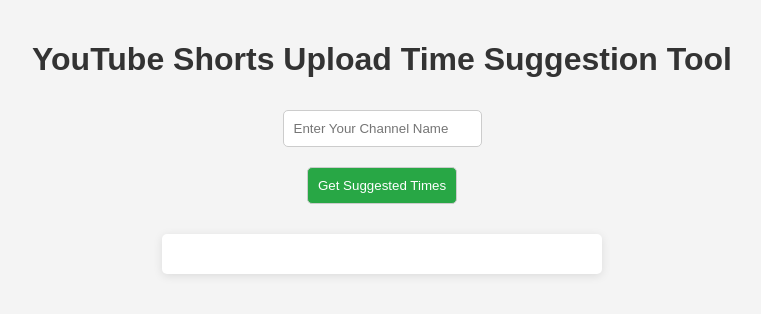
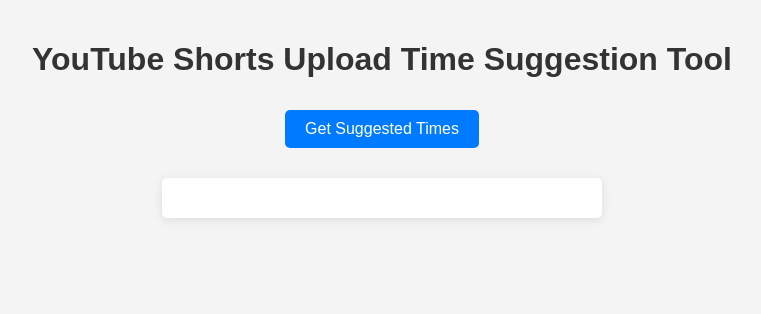
Before and after one commit to vishala5000/Game.io, a plain HTML site: page index.html in a window 1280 px wide. Shown: the whole page, without its empty margins (258-1019 px from the left). Drawn offline with Linux system fonts and the light colour scheme.

Commit message:
Update index.html

```diff
--- a/index.html
+++ b/index.html
@@ -17,19 +17,18 @@
         h1 {
             color: #333;
         }
-        input, button {
-            padding: 10px;
+        button {
+            padding: 10px 20px;
             margin: 10px;
-            border: 1px solid #ccc;
+            border: none;
             border-radius: 5px;
-        }
-        button {
-            background-color: #28a745;
+            background-color: #007bff;
             color: white;
             cursor: pointer;
+            font-size: 16px;
         }
         button:hover {
-            background-color: #218838;
+            background-color: #0056b3;
         }
         .suggestions {
             margin-top: 20px;
@@ -39,35 +38,31 @@
             box-shadow: 0 2px 10px rgba(0,0,0,0.1);
             width: 100%;
             max-width: 400px;
+            text-align: center;
         }
     </style>
 </head>
 <body>
 
 <h1>YouTube Shorts Upload Time Suggestion Tool</h1>
-<input type="text" id="channelName" placeholder="Enter Your Channel Name">
-<button onclick="suggestTimes()">Get Suggested Times</button>
+<button onclick="showSuggestedTimes()">Get Suggested Times</button>
 
 <div class="suggestions" id="suggestions"></div>
 
 <script>
-    function suggestTimes() {
-        const channelName = document.getElementById('channelName').value;
+    function showSuggestedTimes() {
         const suggestionsDiv = document.getElementById('suggestions');
 
-        // Placeholder logic for suggestions
-        if (channelName) {
-            const currentTime = new Date();
-            const bestTimes = [
-                new Date(currentTime.getTime() + 2 * 60 * 60 * 1000), // 2 hours later
-                new Date(currentTime.getTime() + 4 * 60 * 60 * 1000), // 4 hours later
-                new Date(currentTime.getTime() + 6 * 60 * 60 * 1000), // 6 hours later
-                new Date(currentTime.getTime() + 12 * 60 * 60 * 1000), // 12 hours later
-            ];
-            suggestionsDiv.innerHTML = "<h2>Suggested Times:</h2>" + bestTimes.map(time => `<p>${time.toLocaleString()}</p>`).join('');
-        } else {
-            suggestionsDiv.innerHTML = "<p>Please enter a valid channel name.</p>";
-        }
+        // Suggested upload times (example times)
+        const suggestedTimes = [
+            "12:00 PM - 1:00 PM",
+            "3:00 PM - 4:00 PM",
+            "7:00 PM - 9:00 PM",
+            "10:00 PM - 11:00 PM"
+        ];
+
+        suggestionsDiv.innerHTML = "<h2>Suggested Times to Upload:</h2>" +
+            suggestedTimes.map(time => `<p>${time}</p>`).join('');
     }
 </script>
 
```
